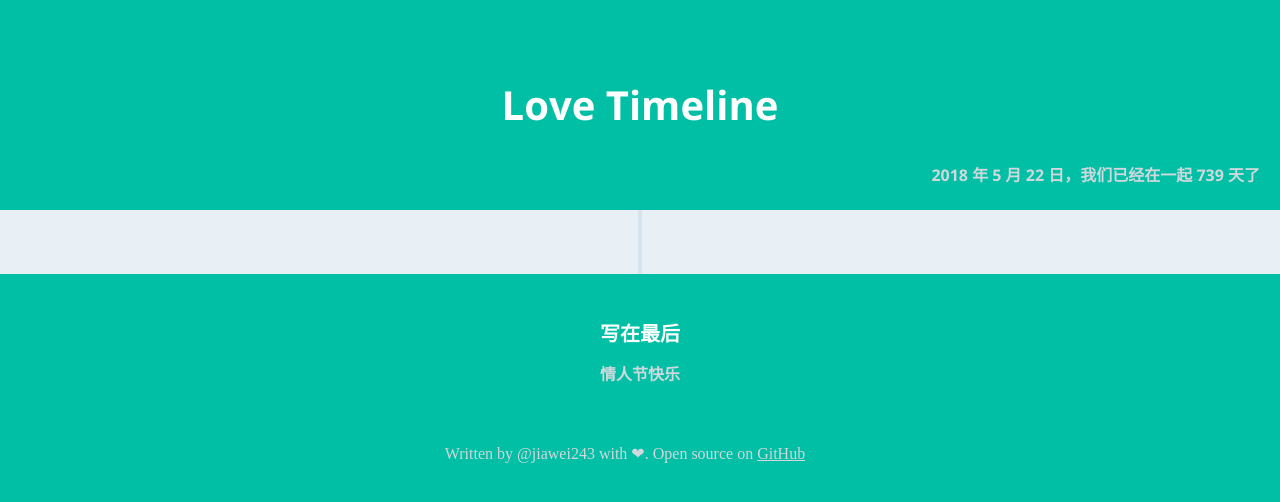
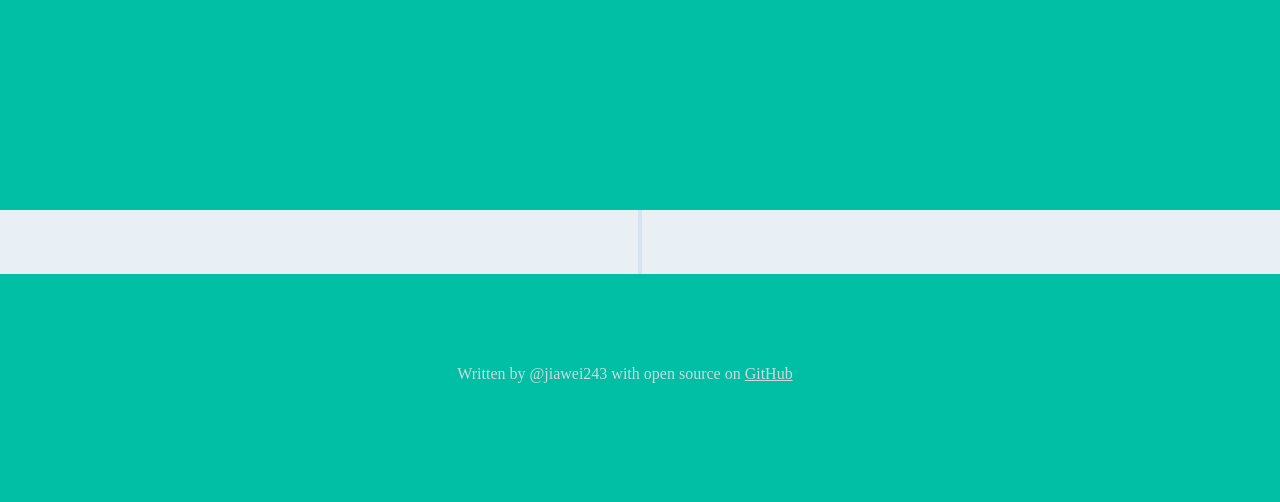
Before and after one commit to jiawei243/jiawei243.github.io, a plain HTML site: page index.html in a window 1280 px wide. Drawn offline with nearby package versions, Linux system fonts and the light colour scheme; a web font is replaced by a local one.

Commit message:
Update index.html

```diff
--- a/index.html
+++ b/index.html
@@ -10,13 +10,11 @@
 	<link rel="stylesheet" href="css/reset.css"> <!-- CSS reset -->
 	<link rel="stylesheet" href="css/style.css"> <!-- Resource style -->
 
-	<title>Love! Timeline</title>
+	<title> </title>
 </head>
 <body>
 	<header>
-		<br>
-		<h1>Love Timeline</h1>
-		<h2 id="days">我们已经在一起 天了</h2>
+
 	</header>
 	<div class="out-container">
 	<section id="cd-timeline" class="cd-container">
@@ -25,10 +23,9 @@
 	</div>
 	<footer>
 		<br>
-		<h1>写在最后</h1>
-		<h2>情人节快乐</h2>
+
 		<br>
-		<h3>Written by @jiawei243 with ❤︎. Open source on <a target="_blank" href="https://github.com/jiawei243"><u>GitHub</u></a></h3>
+		<h3>Written by @jiawei243 with open source on <a target="_blank" href="https://github.com/jiawei243"><u>GitHub</u></a></h3>
 	</footer>
 	<script src="js/modernizr.js"></script> <!-- Modernizr -->
 	<script src="https://ajax.googleapis.com/ajax/libs/jquery/1.11.0/jquery.min.js"></script>
```
